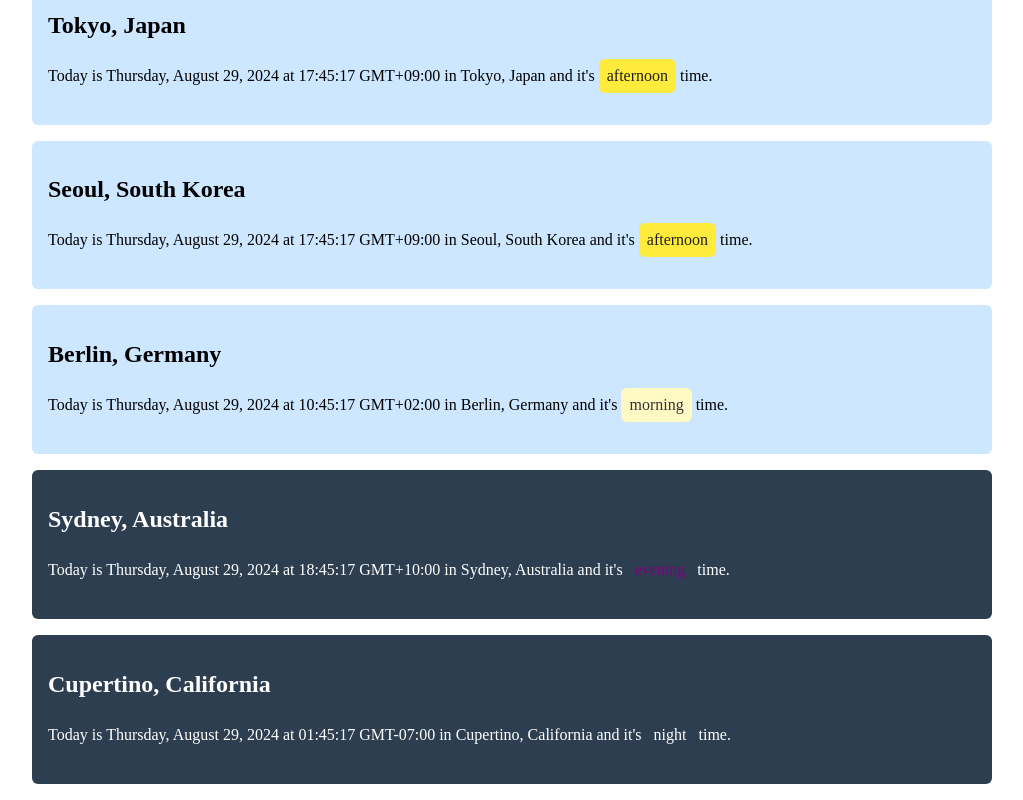
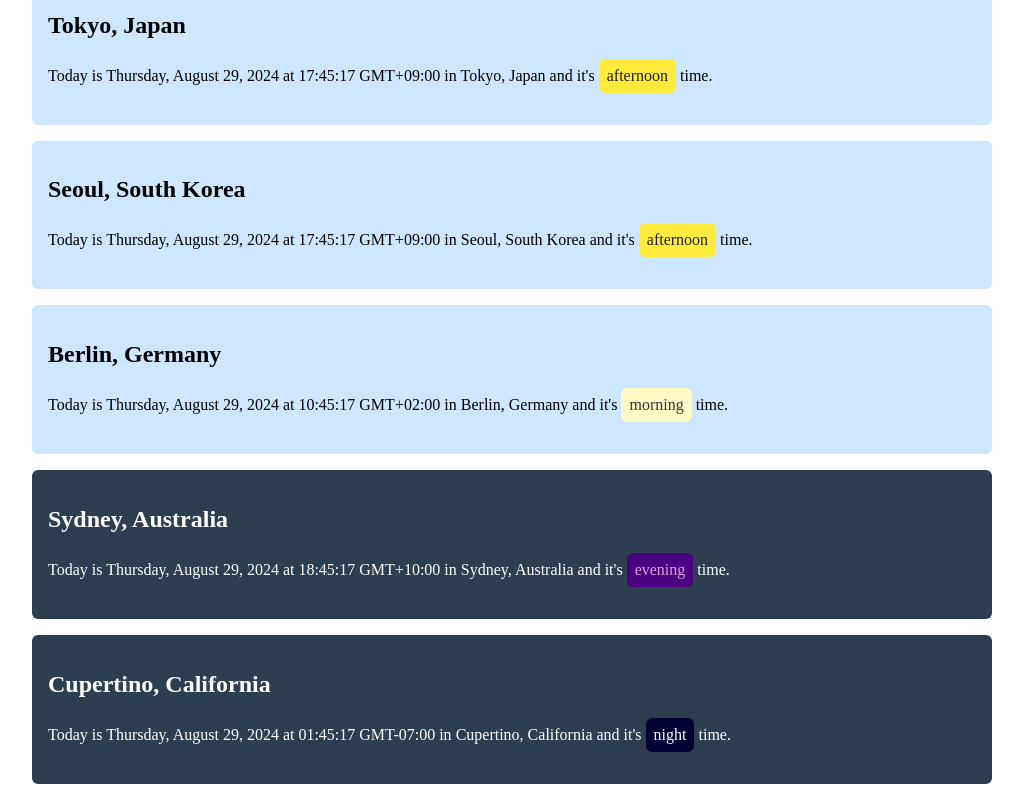
Before and after one commit to kresnasatya/timezone, a SvelteKit app: page / in a window 1280 px wide. Shown: the part 353-1153 px from the top of the page, without its empty margins (128-1151 px from the left). Built offline with nearby package versions, Linux system fonts and the light colour scheme.

Commit message:
update style for nighttime, afternoon, and night

```diff
--- a/src/routes/+page.svelte
+++ b/src/routes/+page.svelte
@@ -141,10 +141,12 @@
     }
 
     .evening {
-        color: #800080; /* Purple for evening */
+        background-color: #4b0082; /* Indigo for evening */
+        color: #dda0dd; /* Purple for evening */
     }
 
     .night {
-        color: #fff; /* White for night text */
+        background-color: #000033; /* Very dark blue for night */
+        color: #ffffff; /* White for night text */
     }
 </style>
```
